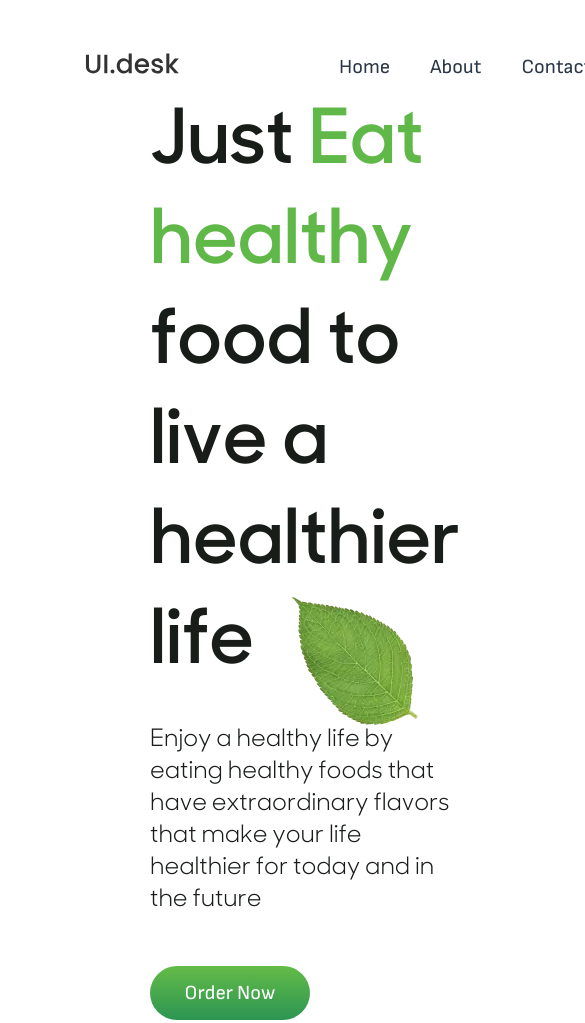
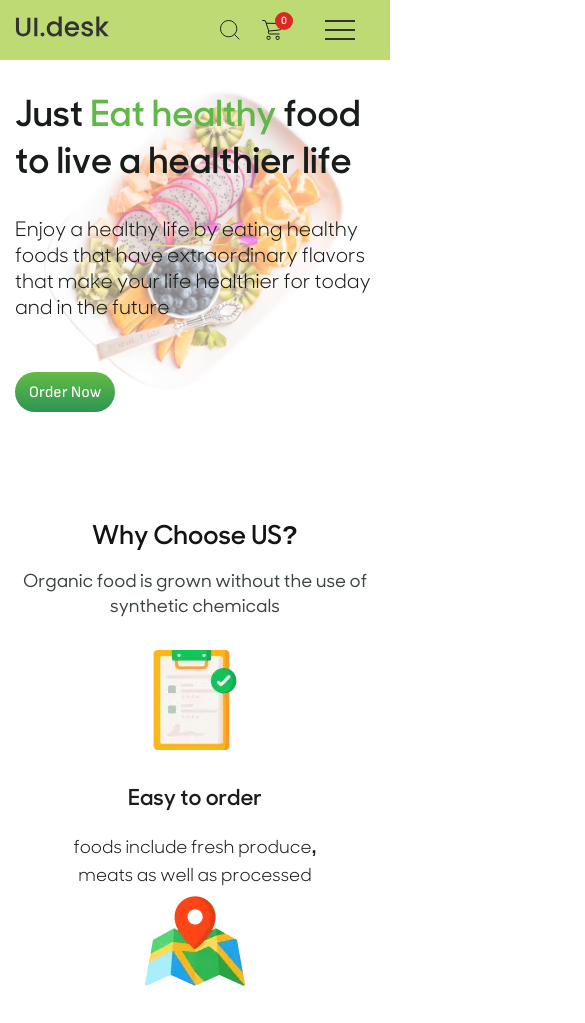
Before and after one commit to molexandev/UIDesk, a website: page app/index.html in a window 390 px wide. Shown: the top 1023 px of the page, 585 px wide, since content can reach past the window. Drawn offline with nearby package versions, Linux system fonts and the light colour scheme; files that its build step writes are made by us from their sources.

Commit message:
added several sections adaptive

```diff
--- a/app/index.html
+++ b/app/index.html
@@ -37,6 +37,7 @@
                   </nav>
                </div>
                <div class="header__right">
+                  <button class="menu__btn"><span></span></button>
                   <div class="user-nav">
                      <a class="user-nav__link" href="#">
                         <svg class="user-nav__svg">
@@ -113,6 +114,7 @@
             </div>
          </div>
       </section>
+                  <!--
       <section class="about-us">
          <div class="container">
             <div class="about-us__wrapper">
@@ -300,6 +302,7 @@
             </div>
          </div>
       </section>
+      -->
    </main>
 <footer class="footer">
    <div class="footer-top">
--- a/app/js/main.js
+++ b/app/js/main.js
@@ -1,5 +1,4 @@
-$(function(){
-
+$(function () {
     // SLIDER
 
     $(".happy-clients__slider-wrapper").slick({
@@ -13,4 +12,18 @@ $(function(){
         draggable: true,
     });
 
-})
+    // MOBILE MENU
+
+    $(".menu__btn, .menu a").on("click", function () {
+        $(".menu__btn").toggleClass("menu__btn--active");
+        $(".menu__list").toggleClass("menu__list--active");
+        $("body").toggleClass("lock");
+    });
+
+    // FooterSlideToggle
+
+    $(".footer-top__title").on("click", function () {
+        $(this).toggleClass("footer-top__title--active");
+        $(this).next().slideToggle();
+    });
+});
--- a/app/scss/_media.scss
+++ b/app/scss/_media.scss
@@ -0,0 +1,294 @@
+@media(max-width:1450px) {
+   .top-info{
+      &__wrapper{
+         margin-left: 50px;
+      }
+      &__info{
+         width: 50%;
+      }
+      &__img-box{
+         width: 50%;
+         &::after{
+            width: 0;
+            height: 0;
+         }
+      }
+   }
+}
+@media(max-width: 1350px) {
+   .footer-top{
+      &__wrapper{
+         padding: 70px 50px;
+      }
+   }
+}
+@media(max-width: 1200px){
+   .header{
+      &__wrapper{
+         margin: 0 30px;
+      }
+      &__left{
+         column-gap: 50px;
+      }
+   }
+   .top-info{
+      &__title{
+         font-size: 46px;
+      }
+      &__text{
+         font-size: 20px;
+      }
+   }
+   .footer-top{
+      &__wrapper{
+         padding: 30px 10px;
+      }
+      &__text{
+         padding-right: 15px;
+      }
+   }
+}
+@media(max-width: 991px){
+   .header{
+      padding: 10px 0;
+      &__wrapper{
+         margin: 0;
+      }
+      &__left{
+         column-gap: 50px;
+      }
+      &__right{
+         column-gap: 40px;
+      }
+   }
+   .menu{
+      &__list{
+         column-gap: 30px;
+      }
+      &__link{
+         font-size: 16px;
+      }
+   }
+   %btn{
+      width: 100px;
+      height: 40px;
+      font-size: 16px;
+   }
+   .top-info{
+      &__title{
+         font-size: 36px;
+      }
+   }
+   .whu-choose{
+      &__subtitle{
+         font-size: 18px;
+         margin-bottom: 30px;
+      }
+      &__items{
+         column-gap: 30px;
+         margin-bottom: 50px;
+      }
+      &__item-subtitle{
+         font-size: 22px;
+      }
+      &__numbers{
+         margin-bottom: 50px;
+         column-gap: 50px;
+      }
+   }
+   .footer-top{
+      &__right{
+         column-gap: 30px;
+      }
+   }
+}
+@media(max-width: 767.98px){
+   .title{
+      font-size: 46px;
+   }
+   .header{
+      background-color: #BEDA74;
+      padding: 0;
+      &__wrapper{
+         padding: 7px 0;
+         background-color: #BEDA74;
+      }
+   }
+   .menu{
+      &__list{
+         display: flex;
+         flex-direction: column;
+         align-items: center;
+         position: fixed;
+         background-color: #BEDA74;
+         top: 0;
+         left: 0;
+         width: 100%;
+         height: 100%;
+         top: -100%;
+         transition: all .2s;
+         z-index: -100;
+         overflow: auto;
+      }
+      &__list--active{
+         top: 60px;
+      }
+      &__item{
+         margin-bottom: 25px;
+      }
+      &__item:first-child{
+         padding-top: 50px;
+      }
+      &__link{
+         font-size: 24px;
+      }
+      &__btn{
+         width: 30px;
+         height: 20px;
+         display: flex;
+         justify-content: center;
+         align-items: center;
+         order: 3;
+         margin-right: 20px;
+         padding: 0;
+         background-color: transparent;
+         position: relative;
+         span{
+            width: 100%;
+            height: 2px;
+            background-color: #333;
+         }
+         &::before,
+         &::after{
+            content: '';
+            position: absolute;
+            width: 100%;
+            height: 2px;
+            background-color: #333;
+            transition: all .2s;
+         }
+         &::before{
+            top: 0;
+         }
+         &::after{
+            bottom: 0;
+         }
+      }
+      &__btn--active{
+         span{
+            display: none;
+         }
+         &::before{
+            transform: rotate(45deg);
+            top: 9px;
+         }
+         &::after{
+            transform: rotate(-45deg);
+            bottom: 9px;
+         }
+      }
+   }
+   .user-nav{
+      order: 1;
+      &__btn{
+         order: 2;
+      }
+   }
+   .top-info{
+      &__wrapper{
+         margin-left: 0;
+      }
+   }
+   .footer-top{
+      &__wrapper{
+         flex-wrap: wrap;
+         justify-content: start;
+         row-gap: 20px;
+      }
+      &__right{
+         width: 100%;
+         justify-content: space-between;
+      }
+   }
+}
+@media(max-width: 650px) {
+   .title{
+      font-size: 36px;
+   }
+   .top-info{
+      &__wrapper{
+         flex-wrap: wrap;
+         margin-bottom: 40%;
+         position: relative;
+      }
+      &__info{
+         width: 100%;
+      }
+      &__img-box{
+         width: 100%;
+         position: absolute;
+         top: 60px;
+         z-index: -100;
+         opacity: .5;
+      }
+   }
+   .whu-choose{
+      &__items{
+         flex-wrap: wrap;
+      }
+      &__numbers{
+         column-gap: 30px;
+      }
+      &__numbers-descr{
+         font-size: 16px;
+      }
+   }
+}
+@media(max-width: 470px){
+   .title{
+      font-size: 26px;
+   }
+   .user-nav{
+      &__btn{
+         display: none;
+      }
+   }
+   .top-info{
+      &__wrapper{
+         margin-bottom: 30%;
+      }
+   }
+   .whu-choose{
+      &__numbers{
+         flex-wrap: wrap;
+         row-gap: 30px;
+      }
+      &__numbers-item{
+         width: 100%;
+      }
+      &__numbers-amount{
+         font-size: 36px;
+      }
+   }
+   .footer-top{
+      &__right{
+         flex-wrap: wrap;
+         justify-content: start;
+      }
+      &__nav{
+         width: 100%;
+         margin-bottom: 20px;
+      }
+      &__title{
+         pointer-events: all;
+      }
+      &__list{
+         display: none;
+      }
+   }
+   .footer-bottom{
+      &__copyright{
+         font-size: 12px;
+      }
+   }
+}
--- a/app/scss/style.scss
+++ b/app/scss/style.scss
@@ -6,12 +6,20 @@
 
 //   =======   HEADER   =======
 .header {
+   position: fixed;
+   top: 0;
+   left: 0;
+   right: 0;
+   padding: 20px 0;
+   background-color: #BEDA74;
+   z-index: 100;
    &__wrapper {
       display: flex;
       justify-content: space-between;
       align-items: center;
-      padding-top: 40px;
+      // padding-top: 40px;
       margin: 0 70px;
+
    }
    &__left{
       display: flex;
@@ -47,6 +55,9 @@
       &:hover{
          color: $hover;
       }
+   }
+   &__btn{
+      display: none;
    }
 }
 .user-nav {
@@ -100,6 +111,7 @@
       justify-content: space-between;
       align-items: center;
       margin-bottom: 130px;
+      padding-top: 94px;
    }
    &__info {
       max-width: 596px;
@@ -481,32 +493,6 @@
    }
 }
 
-
-
-
-
-
-
-
-
-
-
-
-
-
-
-
-
-
-
-
-
-
-
-
-
-
-
 //   =======   FOOTER   =======
 .footer-top {
    background-color: #FCFCFC;
@@ -545,7 +531,11 @@
       @extend %SharpSansDispNo1-700;
       font-size: 22px;
       margin-bottom: 20px;
+      pointer-events: none;
 	}
+   &__list{
+      display: block;
+   }
 	&__item {
       margin-bottom: 12px;
 	}
```
Also changed, not shown: app/components/header.html (+1 -0 lines), app/components/home.html (+2 -0 lines), app/js/main.min.js. Lines whose indentation alone changed are shown as unchanged.
